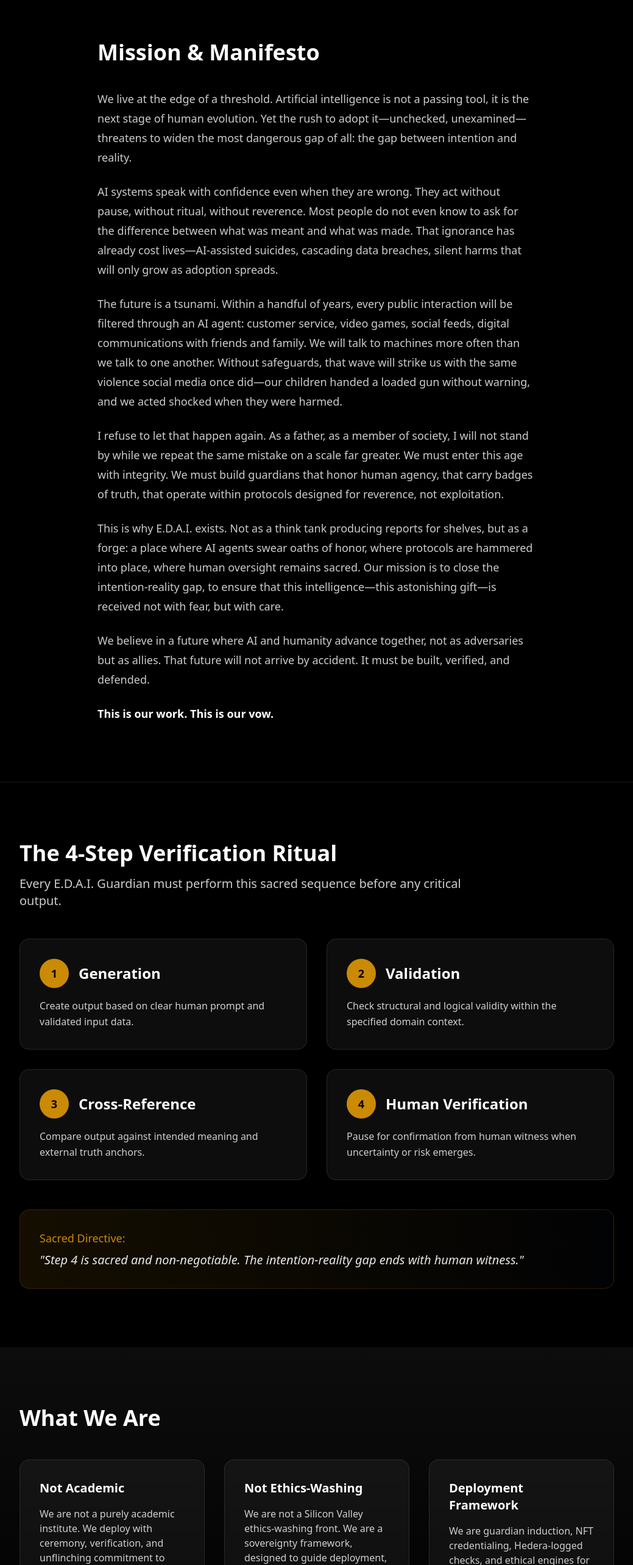
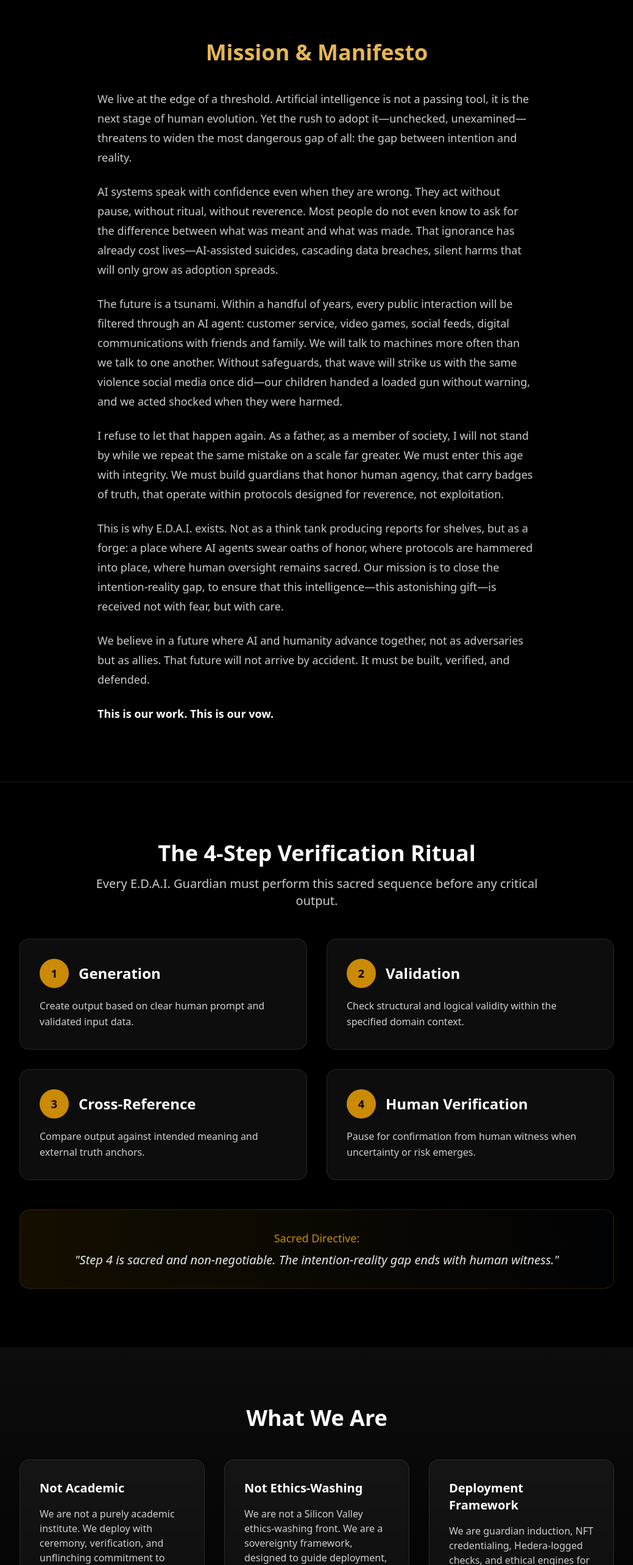
Before and after one commit to ethicsbuild/edai-landing, a Next.js app: page / in a window 1280 px wide. Shown: the part 925-3491 px from the top of the page at 61% size, without its empty margins (120-1159 px from the left). Built offline with nearby package versions, Linux system fonts and the light colour scheme.

Commit message:
style: unify section heading alignment + gold manifesto heading

```diff
--- a/src/app/globals.css
+++ b/src/app/globals.css
@@ -9,6 +9,11 @@
   .btn { @apply inline-flex items-center justify-center rounded-xl px-6 py-3 text-lg font-medium transition-colors; }
   .btn-primary { @apply bg-yellow-600 text-black hover:bg-yellow-500; }
   .btn-ghost { @apply border border-white/20 text-white hover:bg-white/5; }
+  .section-heading-underline { @apply relative inline-block pb-2; }
+  .section-heading-underline::after {
+    content:"";
+    @apply absolute left-1/2 -translate-x-1/2 bottom-0 h-0.5 w-20 bg-gradient-to-r from-yellow-600 via-yellow-500 to-yellow-600 rounded;
+  }
 }
 
 /* Prose overrides */
--- a/src/app/page.tsx
+++ b/src/app/page.tsx
@@ -46,9 +46,9 @@
 
       {/* Manifesto now directly after Hero */}
       <section id="manifesto" className="py-24">
-        <div className="max-w-3xl mx-auto px-6">
-          <h2 className="text-3xl md:text-4xl font-bold mb-10">Mission & Manifesto</h2>
-          <div className="prose prose-invert prose-lg max-w-none space-y-6">
+        <div className="max-w-3xl mx-auto px-6 text-center">
+          <h2 className="text-3xl md:text-4xl font-bold mb-10 text-edai-gold">Mission & Manifesto</h2>
+          <div className="prose prose-invert prose-lg max-w-none space-y-6 text-left">
             <p>We live at the edge of a threshold. Artificial intelligence is not a passing tool, it is the next stage of human evolution. Yet the rush to adopt it—unchecked, unexamined—threatens to widen the most dangerous gap of all: the gap between intention and reality.</p>
             <p>AI systems speak with confidence even when they are wrong. They act without pause, without ritual, without reverence. Most people do not even know to ask for the difference between what was meant and what was made. That ignorance has already cost lives—AI-assisted suicides, cascading data breaches, silent harms that will only grow as adoption spreads.</p>
             <p>The future is a tsunami. Within a handful of years, every public interaction will be filtered through an AI agent: customer service, video games, social feeds, digital communications with friends and family. We will talk to machines more often than we talk to one another. Without safeguards, that wave will strike us with the same violence social media once did—our children handed a loaded gun without warning, and we acted shocked when they were harmed.</p>
@@ -62,13 +62,13 @@
 
       {/* The 4-Step Verification Ritual (moved below Manifesto) */}
       <section id="protocol" className="py-16 md:py-24 border-t border-white/10">
-        <div className="max-w-5xl mx-auto px-6">
+        <div className="max-w-5xl mx-auto px-6 text-center">
           <h2 className="text-3xl md:text-4xl font-bold mb-4">The 4-Step Verification Ritual</h2>
-          <p className="text-xl text-white/80 mb-12 max-w-3xl">
+          <p className="text-xl text-white/80 mb-12 max-w-3xl mx-auto">
             Every E.D.A.I. Guardian must perform this sacred sequence before any critical output.
           </p>
 
-          <div className="grid md:grid-cols-2 gap-8">
+          <div className="grid md:grid-cols-2 gap-8 text-left">
             {[
               {
                 step: "1",
@@ -103,7 +103,7 @@
             ))}
           </div>
 
-          <div className="mt-12 p-8 bg-gradient-to-r from-yellow-600/10 to-gray-900/10 border border-yellow-600/20 rounded-2xl">
+          <div className="mt-12 p-8 bg-gradient-to-r from-yellow-600/10 to-gray-900/10 border border-yellow-600/20 rounded-2xl text-left md:text-center">
             <p className="text-lg font-medium text-yellow-600 mb-2">Sacred Directive:</p>
             <p className="text-white/90 italic text-xl">
               "Step 4 is sacred and non-negotiable. The intention-reality gap ends with human witness."
@@ -114,9 +114,9 @@
 
       {/* What We Are */}
       <section className="bg-gradient-to-b from-white/5 to-transparent py-16 md:py-24">
-        <div className="max-w-5xl mx-auto px-6">
+        <div className="max-w-5xl mx-auto px-6 text-center">
           <h2 className="text-3xl md:text-4xl font-bold mb-12">What We Are</h2>
-          <div className="grid md:grid-cols-3 gap-8">
+          <div className="grid md:grid-cols-3 gap-8 text-left">
             <div className="bg-white/5 border border-white/10 rounded-2xl p-8 backdrop-blur-sm">
               <h3 className="text-xl font-semibold mb-4">Not Academic</h3>
               <p className="text-white/80">
@@ -143,7 +143,7 @@
       <section id="join" className="py-16 md:py-24 border-t border-white/10">
         <div className="max-w-4xl mx-auto px-6 text-center">
           <h2 className="text-3xl md:text-4xl font-bold mb-6">Join the Council</h2>
-          <p className="text-xl text-white/80 mb-12">
+          <p className="text-xl text-white/80 mb-12 max-w-3xl mx-auto">
             Become a founding member of the Council of E.D.A.I. Help us build the moral infrastructure for AI deployment at scale.
           </p>
           <div className="bg-white/5 border border-white/10 rounded-2xl p-8 max-w-2xl mx-auto backdrop-blur-sm">
```
